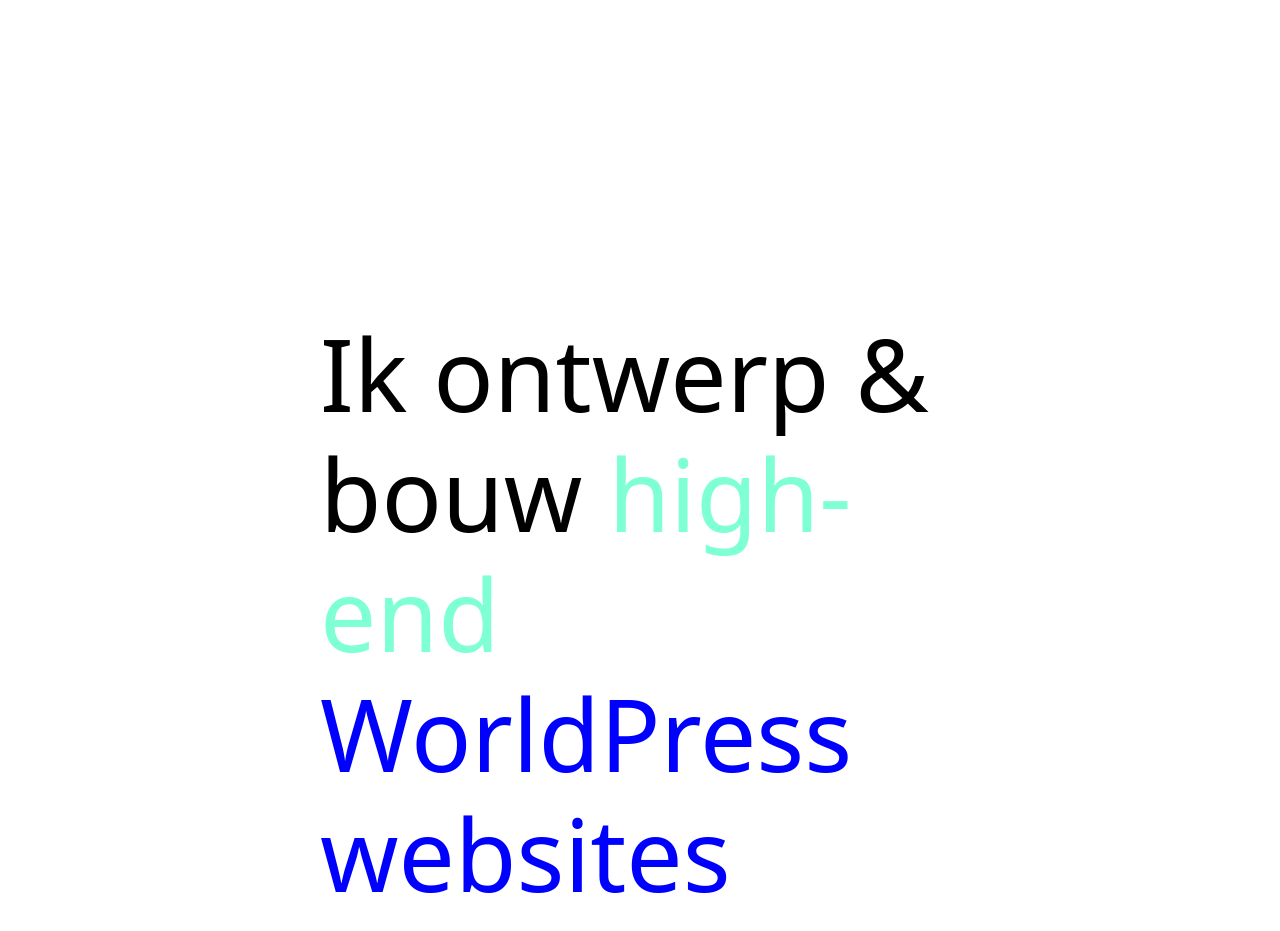
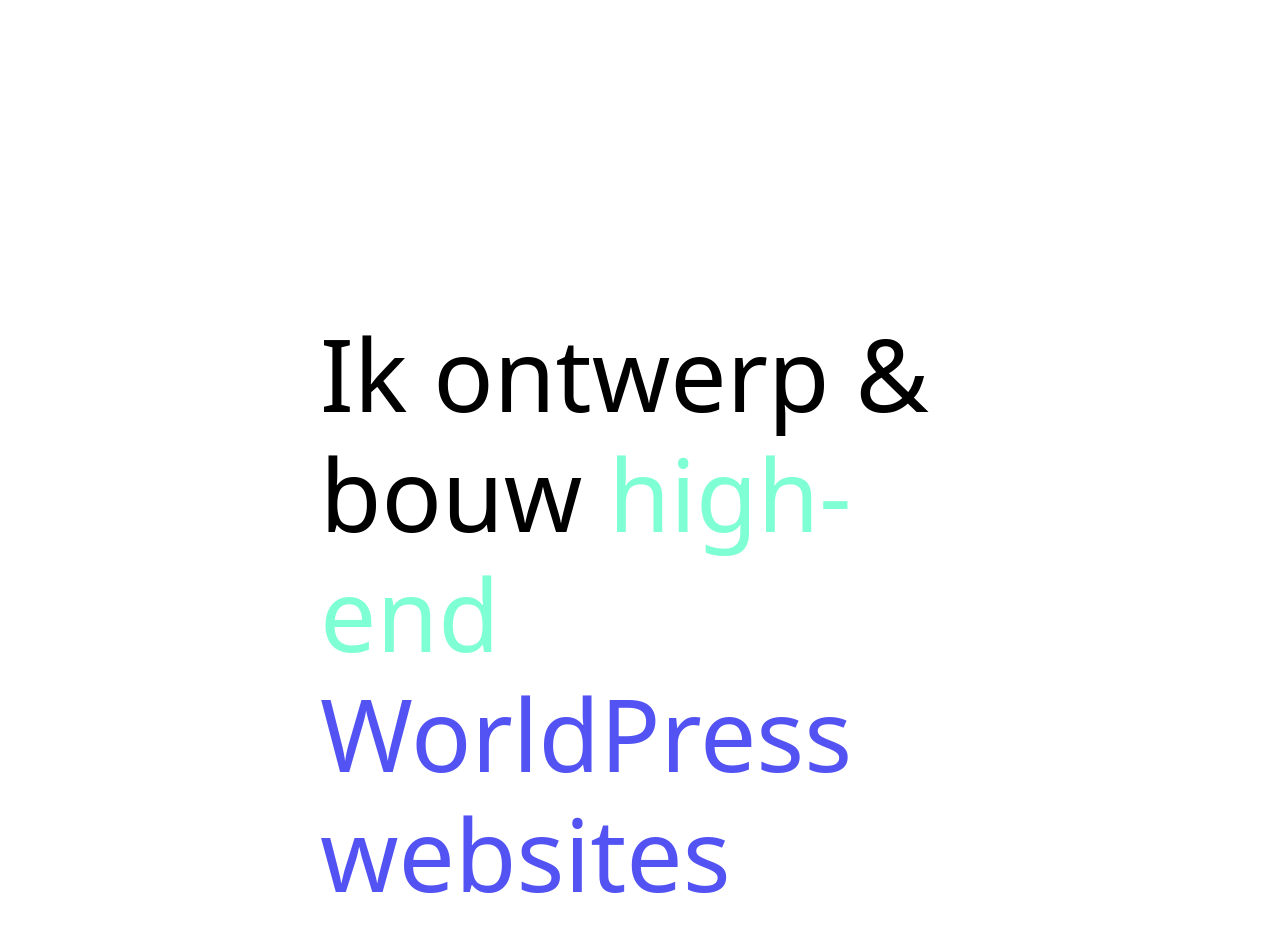
Before and after one commit to m-soliha/soliha, a plain HTML site: page index.html in a window 1280 px wide. Shown: the part 87-1018 px from the top of the page. Drawn offline with nearby package versions, Linux system fonts and the light colour scheme.

Commit message:
Add files via upload

```diff
--- a/index.html
+++ b/index.html
@@ -56,7 +56,7 @@
       <div class="text">
         <h1 class="firstline" style="color: black; padding: 300px;">Ik ontwerp & bouw
             <span class="firstline2" style="color: aquamarine; margin-top: 50px;">high-end</span>
-            <span class="firstline2" style="color: blue; margin-top: 50px;">WorldPress websites</span></h1>
+            <span class="firstline2" style="color: rgb(83, 83, 243); margin-top: 50px;">WorldPress websites</span></h1>
       </div>
       <div class="photo">
         <img src="https://mathieudelporte.be/wp-content/uploads/2022/06/case-parket-seye-thumb-2@2x.jpg" alt=""
```
